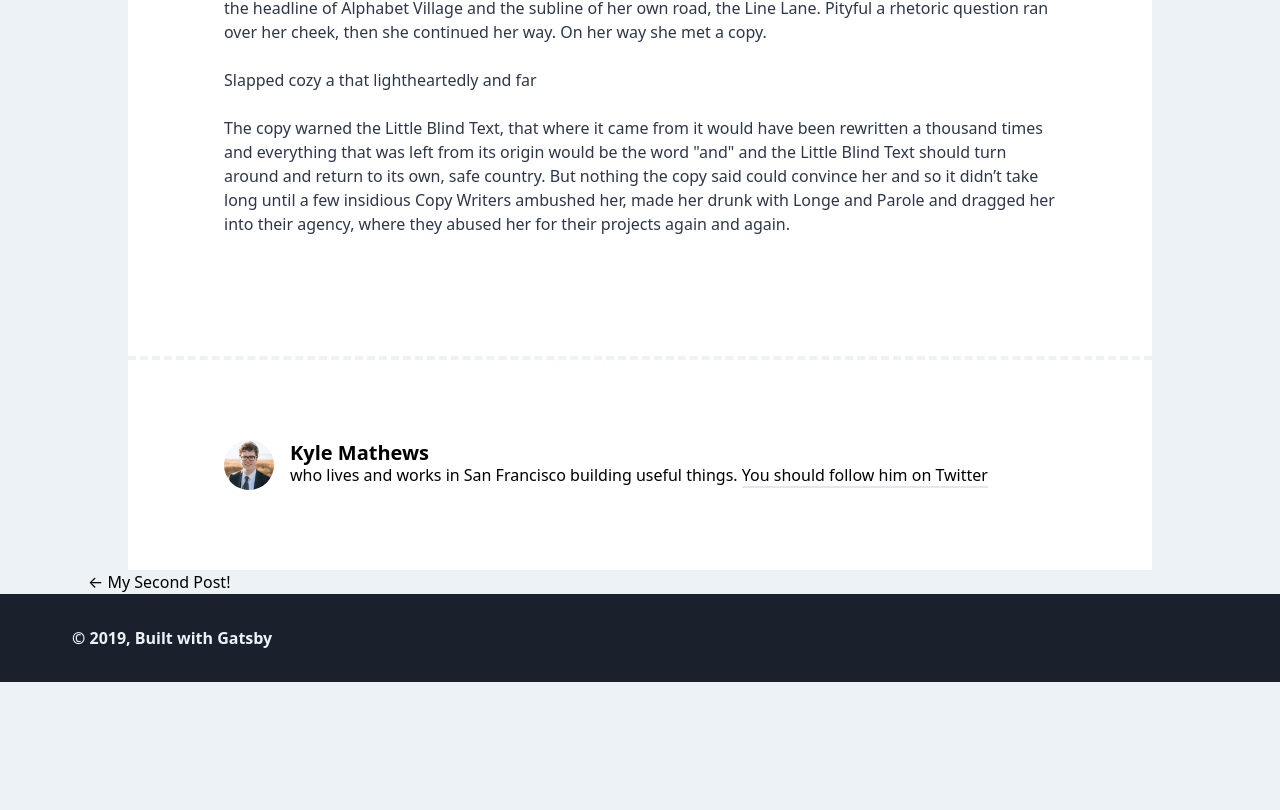
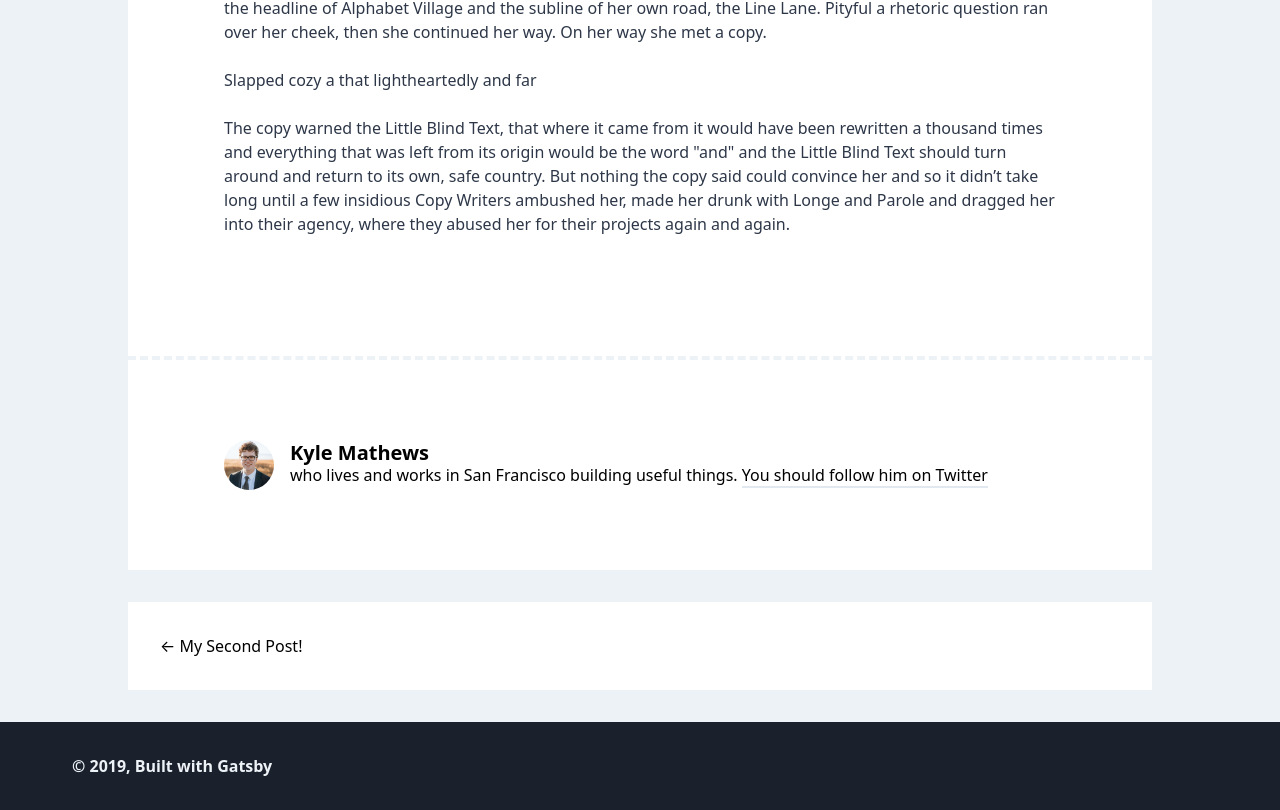
Before and after one commit to nandito/nandito-info, a Gatsby site: page /new-beginnings/ in a window 1280 px wide. Shown: the part 2519-3329 px from the top of the page. Before the commit the page ends 3201 px from the top, so only its background shows below. Built offline with nearby package versions, Linux system fonts and the light colour scheme; Gatsby itself is replaced by a stand-in of ours.

Commit message:
Format next/prev post links

```diff
--- a/src/templates/blog-post.js
+++ b/src/templates/blog-post.js
@@ -53,26 +53,24 @@ class BlogPostTemplate extends React.Component {
 
         <nav>
           <ul
-            style={{
-              display: `flex`,
-              flexWrap: `wrap`,
-              justifyContent: `space-between`,
-              listStyle: `none`,
-              padding: 0,
-            }}
+            className="container max-w-5xl bg-white flex flex-wrap justify-between mx-auto my-8 p-0"
           >
             <li>
               {previous && (
+                <div className="p-8">
                   <Link to={previous.fields.slug} rel="prev">
                     ← {previous.frontmatter.title}
                   </Link>
+                </div>
               )}
             </li>
             <li>
               {next && (
+                <div className="p-8 text-right">
                   <Link to={next.fields.slug} rel="next">
                     {next.frontmatter.title} →
                   </Link>
+                </div>
               )}
             </li>
           </ul>
```
Lines whose indentation alone changed are shown as unchanged.
